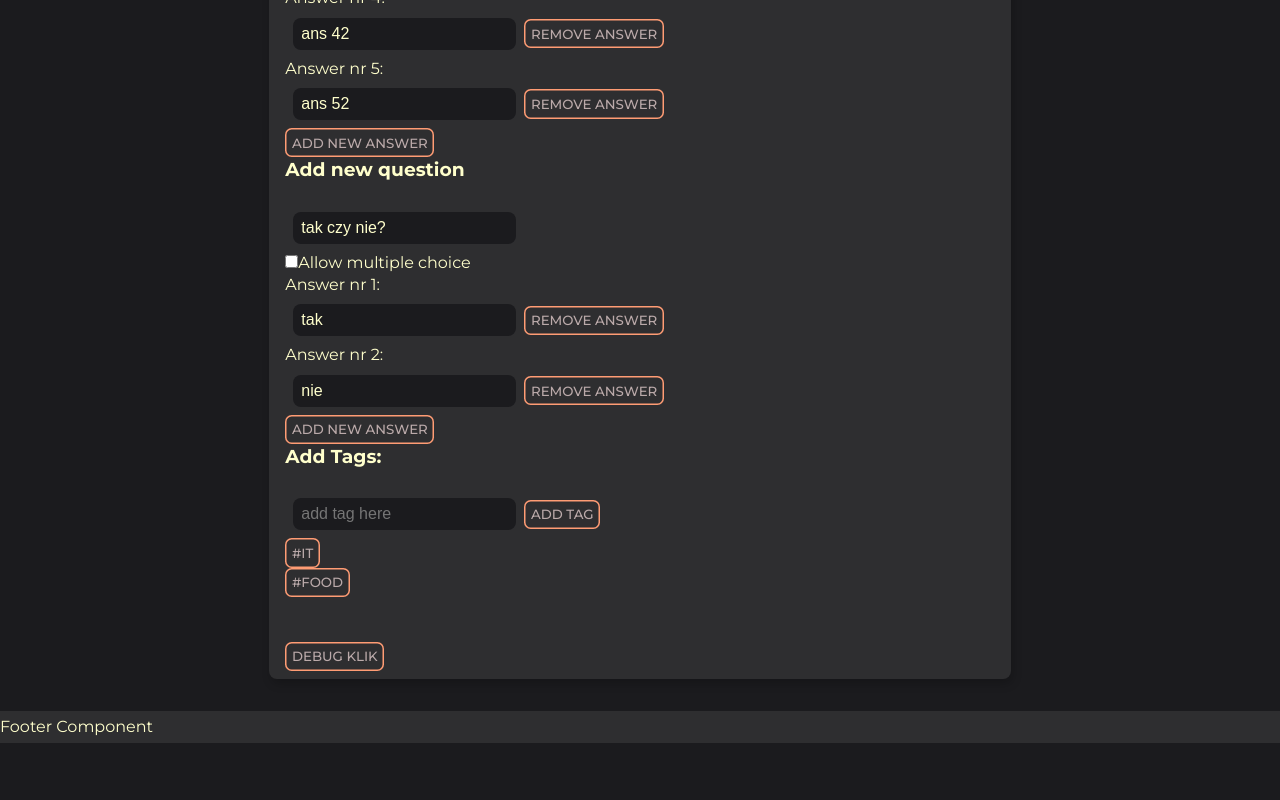
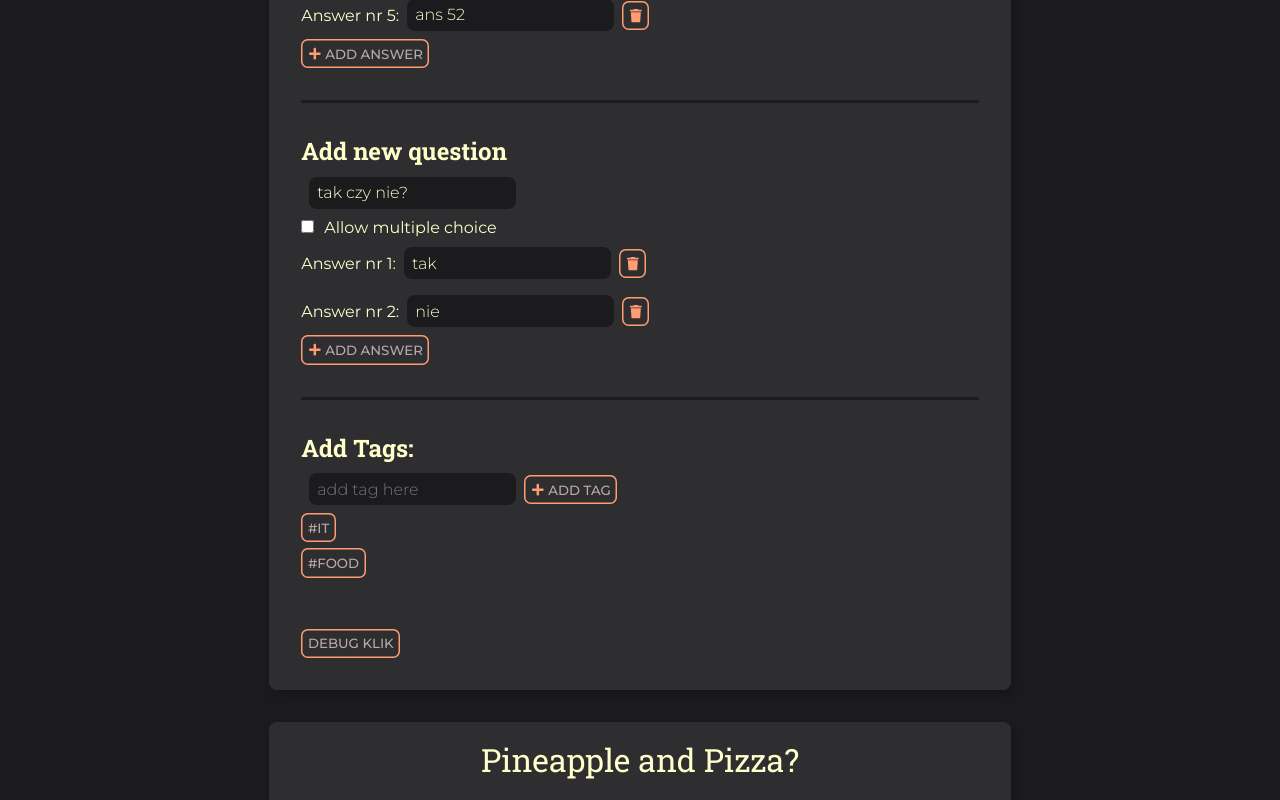
Before and after one commit to IgorXDDD/HotPoll, a React (Create React App) app in the folder frontend/: page /#/ in a window 1280 px wide. Shown: the part 560-1360 px from the top of the page. Before the commit the page ends 1303 px from the top, so only its background shows below. Built offline with nearby package versions, Linux system fonts and the light colour scheme.

Commit message:
add fontAwesome icons and more CSS styles to PollCreator

```diff
--- a/frontend/package.json
+++ b/frontend/package.json
@@ -3,6 +3,9 @@
   "version": "0.1.0",
   "private": true,
   "dependencies": {
+    "@fortawesome/fontawesome-svg-core": "^1.2.35",
+    "@fortawesome/free-solid-svg-icons": "^5.15.3",
+    "@fortawesome/react-fontawesome": "^0.1.14",
     "@testing-library/jest-dom": "^5.11.9",
     "@testing-library/react": "^11.2.5",
     "@testing-library/user-event": "^12.8.3",
--- a/frontend/src/components/polls/PollCreator.js
+++ b/frontend/src/components/polls/PollCreator.js
@@ -21,18 +21,20 @@ function PollCreator() {
   };
 
   return (
-    <div className="poll-wrapper">
+    <div className="poll-wrapper poll-creator-wrapper">
       <form
+        className="set-poll-name"
         action=""
         onSubmit={() => {
           console.log(handleSubmit());
         }}
       >
-        <button className="submit-btn">Submit new poll</button>
+        <button className="submit-poll-creator">Submit new poll</button>
 
-        <h3>Poll name</h3>
+        <h3 className="poll-creator-heading">Set Poll Name</h3>
         <input
           type="text"
+          className="poll-name"
           placeholder="enter poll name"
           value={pollName}
           onChange={(e) => setPollName(e.target.value)}
--- a/frontend/src/components/polls/SingleQuestionCreator.js
+++ b/frontend/src/components/polls/SingleQuestionCreator.js
@@ -1,156 +1,147 @@
-import React, {useState, useEffect} from 'react'
-import OptionsList from './OptionsList';
+import React, { useState, useEffect } from "react";
+import OptionsList from "./OptionsList";
 import { useGlobalContext } from "../../context";
-import Alert from './Alert';
+import { FontAwesomeIcon } from "@fortawesome/react-fontawesome";
+import { faTrash, faPlus } from "@fortawesome/free-solid-svg-icons";
+import Alert from "./Alert";
 
-function SingleQuestionCreator({questionIndex})
-{
+function SingleQuestionCreator({ questionIndex }) {
   const [answers, setAnswers] = useState([]);
-    const [alert, setAlert] = useState({ show: false, msg: '', type: '' });
-    const [isMultiple,setIsMultiple] = useState(false);
-    const {questions,setQuestions} = useGlobalContext();
+  const [alert, setAlert] = useState({ show: false, msg: "", type: "" });
+  const [isMultiple, setIsMultiple] = useState(false);
+  const { questions, setQuestions } = useGlobalContext();
 
-
-    const showAlert = (show = false, type = '', msg = '') => {
+  const showAlert = (show = false, type = "", msg = "") => {
     setAlert({ show, type, msg });
   };
 
-    const removeAnswer = (id) =>
-    {
+  const removeAnswer = (id) => {
     //TODO
-    }
+  };
   useEffect(() => {
-        setAnswers((questions[parseInt(questionIndex)].answers))
-        setIsMultiple((questions[parseInt(questionIndex)].type !=="radio"));
-
-    }, [])
-
+    setAnswers(questions[parseInt(questionIndex)].answers);
+    setIsMultiple(questions[parseInt(questionIndex)].type !== "radio");
+  }, []);
 
   return (
-
-        <div>
+    <div className="question-creator-wrapper">
       {alert.show && <Alert {...alert} removeAlert={showAlert} />}
       <div>
-                <h3>Add new question</h3>
-                <input type="text"
-                placeholder={"Question nr "+questionIndex}
-                defaultValue = {questions[parseInt(questionIndex)].text}
-                onChange={(e)=> setQuestions(
-                    questions.map((question)=>{
-                        if(questions.indexOf(question)!=questionIndex)
-                        {
+        <h3 className="poll-creator-heading">Add new question</h3>
+        <input
+          type="text"
+          placeholder={"Question nr " + questionIndex}
+          defaultValue={questions[parseInt(questionIndex)].text}
+          onChange={(e) =>
+            setQuestions(
+              questions.map((question) => {
+                if (questions.indexOf(question) != questionIndex) {
                   return question;
-                        }
-                        else
-                        {
+                } else {
                   let tmp = question;
                   tmp.text = e.target.value;
                   return tmp;
                 }
               })
-                )} />
+            )
+          }
+        />
       </div>
 
       <div>
-                    <input type="checkbox"
-                        onChange=
-                        {
-                            (e)=> {
-                            setIsMultiple(e.target.checked)
-                            setQuestions(questions.map((question,qIndex)=>
-                            {
-                                if(qIndex!==questionIndex)
-                                {
+        <input
+          type="checkbox"
+          onChange={(e) => {
+            setIsMultiple(e.target.checked);
+            setQuestions(
+              questions.map((question, qIndex) => {
+                if (qIndex !== questionIndex) {
                   return question;
+                } else {
+                  let tmp = question;
+                  tmp.type = isMultiple ? "radio" : "multiple";
+                  return tmp;
                 }
-                                else
-                                {
-                                    let tmp = question;
-                                    tmp.type =isMultiple?"radio":"multiple"
-                                    return tmp
-                                }
-
-                            }))
-                        }
-                        }
+              })
+            );
+          }}
           checked={isMultiple}
         />
-                    <label htmlFor="multiple">Allow multiple choice</label>
+        <label htmlFor="multiple" className="allow-multiple-checkbox">
+          Allow multiple choice
+        </label>
       </div>
 
-
-            {questions[parseInt(questionIndex)].answers.map((ans, index) =>{
-                return <div key={index}>
-                    Answer nr {index+1}:
-                    <br />
+      {questions[parseInt(questionIndex)].answers.map((ans, index) => {
+        return (
+          <div key={index}>
+            Answer nr {index + 1}:
             <input
               type="text"
               required
               value={ans.text}
               placeholder="new answer"
-                        onChange={(e)=>
-                        {
-                            setQuestions(questions.map((question, qIndex)=>
-                            {
-                                if(qIndex!==questionIndex)
-                                {
+              onChange={(e) => {
+                setQuestions(
+                  questions.map((question, qIndex) => {
+                    if (qIndex !== questionIndex) {
                       return question;
-                                }
-                                else
-                                {
+                    } else {
                       let tmp = question;
                       // tmp.answers[index]={id: tmp.answers.length.toString() ,text: e.target.value, votes: 0};
-                                    tmp.answers = tmp.answers.map((ans2)=>
-                                    {
-                                    if(ans2.id === ans.id)
-                                        return {"id": ans.id.toString(), text: e.target.value, votes: ans.votes}
-                                    else
-                                        return ans2
-                                    })
+                      tmp.answers = tmp.answers.map((ans2) => {
+                        if (ans2.id === ans.id)
+                          return {
+                            id: ans.id.toString(),
+                            text: e.target.value,
+                            votes: ans.votes,
+                          };
+                        else return ans2;
+                      });
                       return tmp;
                     }
-
-                            }))
+                  })
+                );
               }}
             />
-                    <button >
-                        remove answer
+            <button>
+              <FontAwesomeIcon icon={faTrash} className="fa-icon" />
             </button>
           </div>
+        );
       })}
 
-            <button onClick={()=>{
-                if(questions[parseInt(questionIndex)].answers.length<10)
-                {
-                    setAnswers([...answers,{id:answers.length+1, text:''}])
+      <button
+        onClick={() => {
+          if (questions[parseInt(questionIndex)].answers.length < 10) {
+            setAnswers([...answers, { id: answers.length + 1, text: "" }]);
 
-
-                    setQuestions(questions.map((question, qIndex)=>{
-                        if(qIndex!==questionIndex)
-                        {
+            setQuestions(
+              questions.map((question, qIndex) => {
+                if (qIndex !== questionIndex) {
                   return question;
-                        }
-                        else
-                        {
+                } else {
                   let tmp = question;
                   // tmp.answers[index]={id: tmp.answers.length.toString() ,text: e.target.value, votes: 0};
-                            tmp.answers = ([...tmp.answers,{id:answers.length.toString(), text:'', voted: 0}])
+                  tmp.answers = [
+                    ...tmp.answers,
+                    { id: answers.length.toString(), text: "", voted: 0 },
+                  ];
 
                   return tmp;
                 }
-
-                    }))
+              })
+            );
 
             console.log(questions);
-                }
-                    else
-                    showAlert(true, 'danger', 'Too many answers!');
-                }}>
-                add new answer
+          } else showAlert(true, "danger", "Too many answers!");
+        }}
+      >
+        <FontAwesomeIcon icon={faPlus} className="fa-icon" /> Add Answer
       </button>
       {/* <OptionsList items={answers} removeItem={removeAnswer} editItem = {editAnswer}/> */}
     </div>
-    )
+  );
 }
 
-export default SingleQuestionCreator
+export default SingleQuestionCreator;
--- a/frontend/src/components/polls/Tags.js
+++ b/frontend/src/components/polls/Tags.js
@@ -1,52 +1,57 @@
-import React,{ useRef } from 'react'
+import React, { useRef } from "react";
+import { FontAwesomeIcon } from "@fortawesome/react-fontawesome";
+import { faPlus } from "@fortawesome/free-solid-svg-icons";
 import { useGlobalContext } from "../../context";
 
 function Tag() {
-
-
-    const {tags,setTags} = useGlobalContext();
+  const { tags, setTags } = useGlobalContext();
   const newTag = useRef("");
-    const removeTag = (tagID) =>
-    {
-        setTags(tags.filter((tag)=>{
-            if(tag!==tagID)
-                return tag
-        }
-        ))
-    }
+  const removeTag = (tagID) => {
+    setTags(
+      tags.filter((tag) => {
+        if (tag !== tagID) return tag;
+      })
+    );
+  };
 
   // const [tags,setTags] = useState(['food','IT']);
 
   return (
     <div>
-            <h3>Add Tags:</h3>
-            <form action="" onSubmit={()=>
-            {
-                if(tags.includes(newTag.current.value.toUpperCase()))
-                {
-                    console.log("JUZ TAKI TAG JEST:" + newTag.current.value );
+      <h3 className="poll-creator-heading">Add Tags:</h3>
+      <form
+        action=""
+        onSubmit={() => {
+          if (tags.includes(newTag.current.value.toUpperCase())) {
+            console.log("JUZ TAKI TAG JEST:" + newTag.current.value);
+          } else {
+            setTags([...tags, newTag.current.value.toUpperCase()]);
           }
-                else
-                {
-                    setTags([...tags,newTag.current.value.toUpperCase()])
-                }
-            }}>
+        }}
+      >
         <input type="text" placeholder="add tag here" ref={newTag} />
-                <button>Add tag</button>
+        <button>
+          <FontAwesomeIcon icon={faPlus} className="fa-icon" /> Add tag
+        </button>
       </form>
       <ul>
-                {
-                    tags.map((tag, index)=>{
-                        return <li key={index}>
-                            <button onClick={()=>{removeTag(tag)}}>
+        {tags.map((tag, index) => {
+          return (
+            <li key={index}>
+              <button
+                className="tag"
+                onClick={() => {
+                  removeTag(tag);
+                }}
+              >
                 #{tag}
               </button>
             </li>
-                    })
-                }
+          );
+        })}
       </ul>
     </div>
-    )
+  );
 }
 
-export default Tag
+export default Tag;
--- a/frontend/src/index.css
+++ b/frontend/src/index.css
@@ -104,8 +104,11 @@ ul {
   color: var(--accentColor2);
 }
 
-input[type="text"] {
+input[type="text"],
+input[type="password"] {
   background-color: var(--bgColorMain);
+  font-family: var(--sansSerifFont);
+  font-weight: 300;
   font-size: 1rem;
   color: var(--textColorMain);
   border: none;
@@ -115,7 +118,8 @@ input[type="text"] {
   margin: 0.5rem;
 }
 
-input[type="text"]:focus {
+input[type="text"]:focus,
+input[type="password"]:focus {
   box-shadow: var(--insetBorder) var(--accentColor2), var(--lightShadow);
 }
 
@@ -307,6 +311,9 @@ HOME
 
 .loginForm input {
   width: 100%;
+  margin: auto;
+  margin-bottom: 1rem;
+  letter-spacing: 1px;
 }
 
 .loginForm button {
@@ -503,11 +510,58 @@ svg rect {
 FOOTER
 ======
 */
+
 .footer {
   background-color: var(--bgColorLight);
   height: 2rem;
   display: flex;
   align-items: center;
+}
+
+/*
+======
+POLL CREATOR
+======
+*/
+
+.poll-creator-wrapper {
+  padding: 2rem;
+}
+
+.question-creator-wrapper::after {
+  content: "";
+  display: block;
+  margin: 2rem 0;
+  width: 100%;
+  height: 3px;
+  border-radius: 3px;
+  background-color: var(--bgColorMain);
+}
+
+.poll-creator-heading {
+  font-family: var(--serifFont);
+  font-size: 1.5rem;
+  margin: 0;
+}
+
+.poll-name {
+  width: 50%;
+}
+
+.set-poll-name {
+  margin-bottom: 2rem;
+}
+
+.allow-multiple-checkbox {
+  margin-left: 10px;
+}
+
+.tag {
+  margin-bottom: 6px;
+}
+
+.fa-icon {
+  margin: 0px 1px;
 }
 
 /*
--- a/frontend/src/pages/Home.js
+++ b/frontend/src/pages/Home.js
@@ -3,7 +3,7 @@ import Welcome from "../components/Welcome";
 import LoginOrCreateAccount from "../components/LoginOrCreateAccount";
 import Footer from "../components/Footer";
 import PollList from "../components/PollList";
-import PollCreator from '../components/polls/PollCreator';
+import PollCreator from "../components/polls/PollCreator";
 // import Loading from "../components/Loading";
 
 const Home = () => {
@@ -16,7 +16,8 @@ const Home = () => {
         </section>
       </div> */}
       {/* <PollList /> */}
-      <PollCreator/>
+      <PollCreator />
+      <PollList />
       <Footer />
     </>
   );
```
Also changed, not shown: 1 other file (tests, documents, lock files or other folders). Lines whose indentation alone changed are shown as unchanged.
